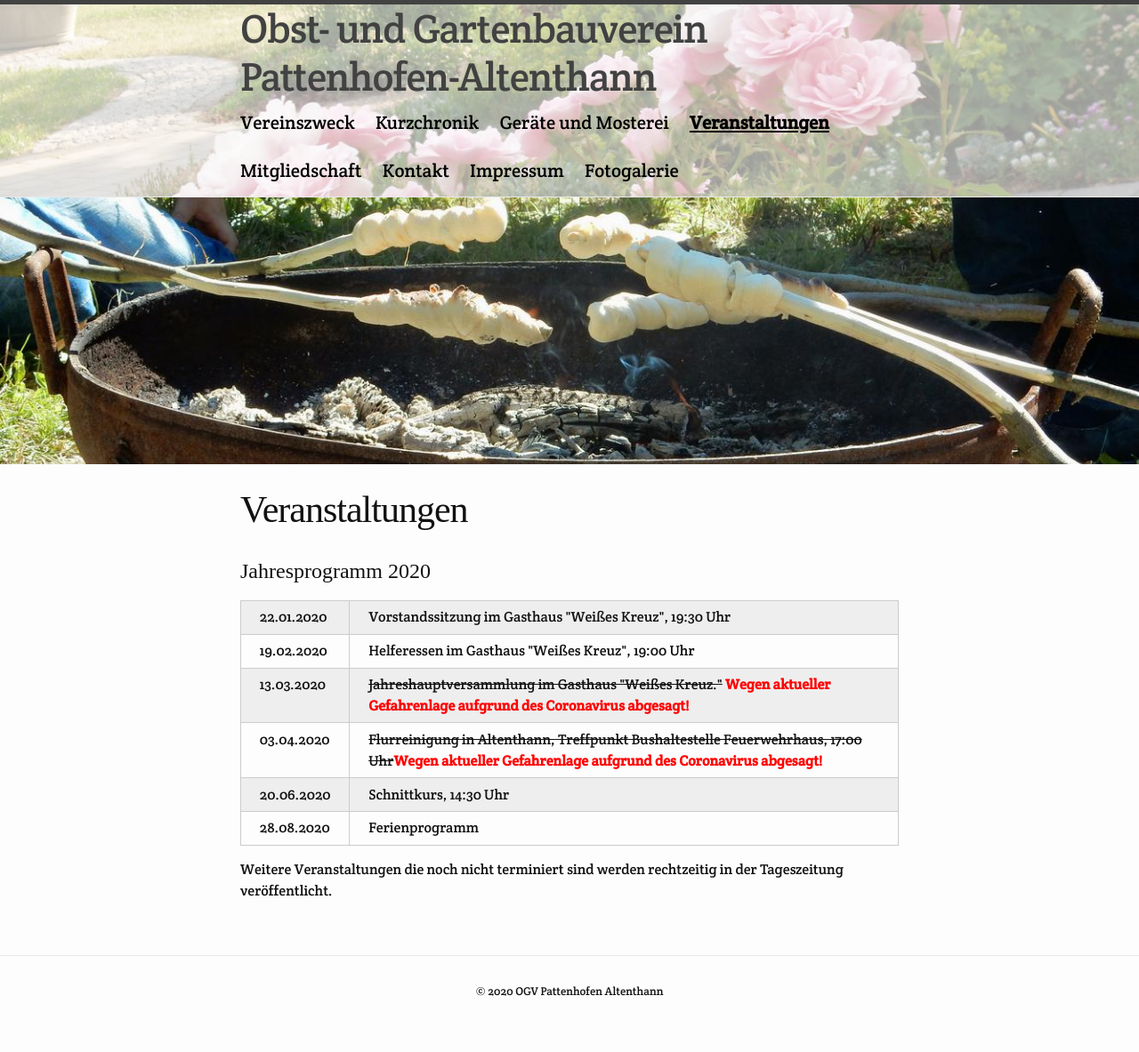
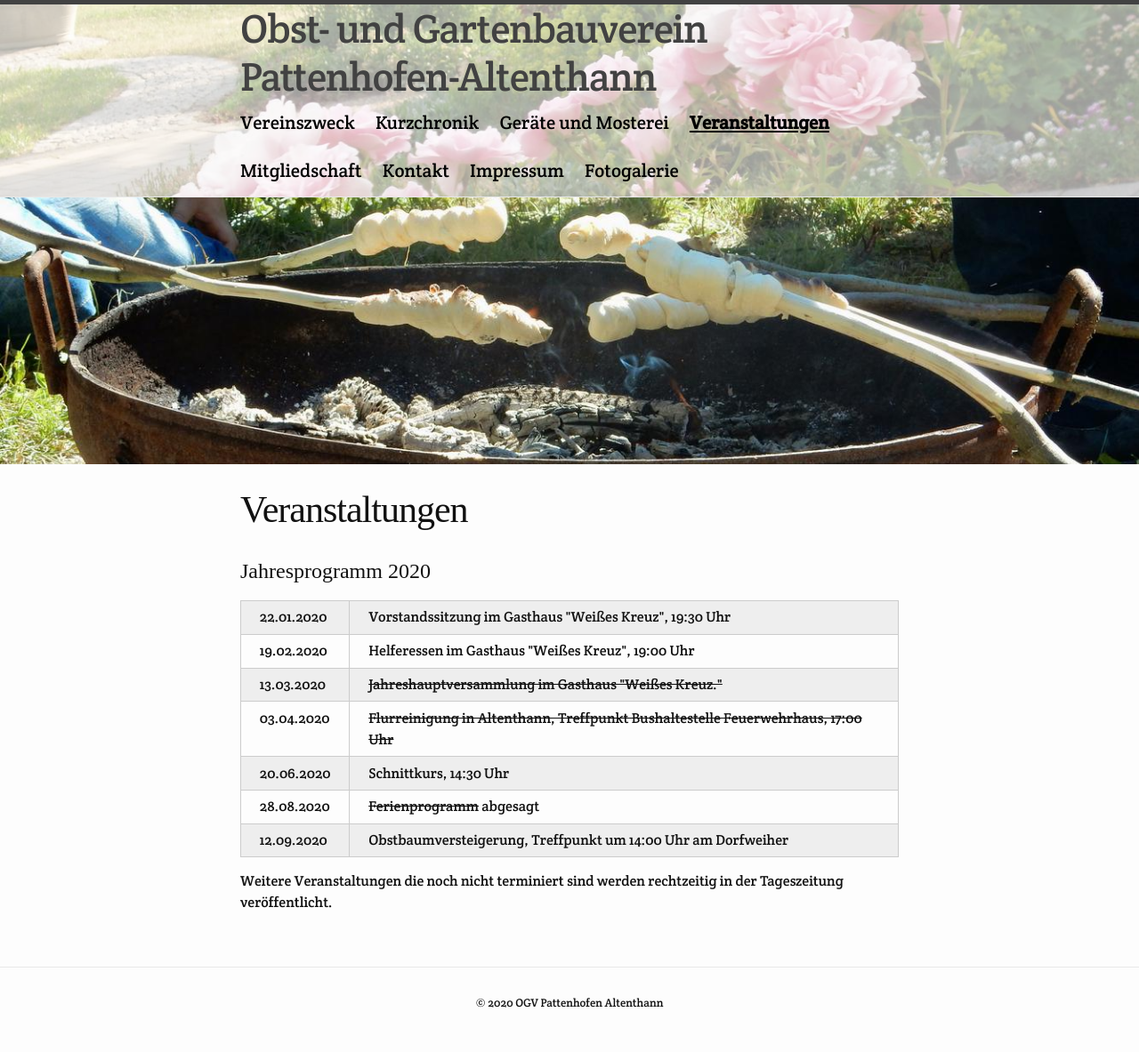
Before and after one commit to markuseckstein/ogv, a Jekyll site: the page built from veranstaltungen.html, in a window 1280 px wide. Shown: the whole page at 89% size. Built offline with Jekyll 4.4.1, drawn with Linux system fonts in a browser that asks for light colours; some web fonts are replaced.

Commit message:
Obstbaumversteigerung

```diff
--- a/veranstaltungen.html
+++ b/veranstaltungen.html
@@ -20,34 +20,25 @@ teaser-image: veranstaltungen
         </tr>
         <tr>
             <td class="no-wrap">13.03.2020</td>
-            <td><span style="text-decoration: line-through">Jahreshauptversammlung im Gasthaus "Weißes Kreuz."</span> <strong style="color: red">Wegen aktueller Gefahrenlage aufgrund des Coronavirus abgesagt!</strong></td>
+            <td><span style="text-decoration: line-through">Jahreshauptversammlung im Gasthaus "Weißes Kreuz."</span></td>
         </tr>
 
         <tr>
             <td class="no-wrap">03.04.2020</td>
-            <td><span style="text-decoration: line-through">Flurreinigung in Altenthann, Treffpunkt Bushaltestelle Feuerwehrhaus, 17:00 Uhr</span><strong style="color: red">Wegen aktueller Gefahrenlage aufgrund des Coronavirus abgesagt!</strong></td>
+            <td><span style="text-decoration: line-through">Flurreinigung in Altenthann, Treffpunkt Bushaltestelle Feuerwehrhaus, 17:00 Uhr</span></td>
         </tr>
-        <!--
-        <tr>
-            <td class="no-wrap">09.05.2020</td>
-            <td>Blumenabend im Gasthaus "Weißes Kreuz", 19:30 Uhr</td>
-        </tr>
-        -->
-        <!--
-        <tr>
-            <td class="no-wrap">05.07.2020</td>
-            <td>Ausflug zur LGA Ingolstadt</td>
-        </tr>
-        -->
         <tr>
             <td class="no-wrap">20.06.2020</td>
             <td>Schnittkurs, 14:30 Uhr</td>
         </tr>
         <tr>
             <td class="no-wrap">28.08.2020</td>
-            <td>Ferienprogramm</td>
+            <td><span style="text-decoration: line-through">Ferienprogramm</span> abgesagt</td>
         </tr>
-
+        <tr>
+            <td class="no-wrap">12.09.2020</td>
+            <td>Obstbaumversteigerung, Treffpunkt um 14:00 Uhr am Dorfweiher</td>
+        </tr>
     </table>
 </p>
 <p>
```
